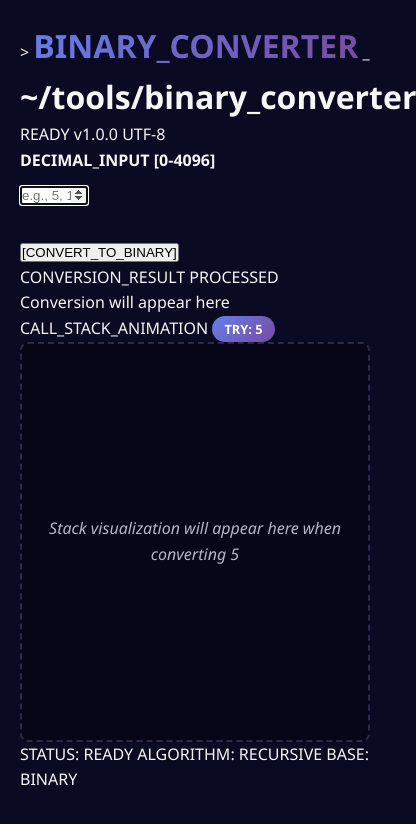
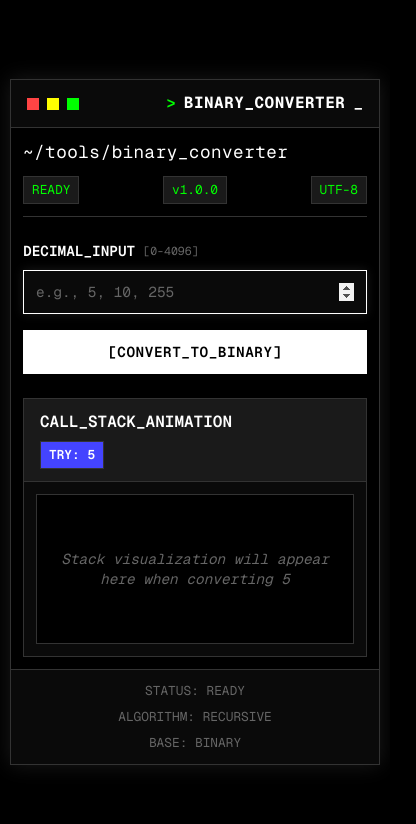
Before and after one commit to acheronx0577/JavaScript-Building-a-Decimal-to-Binary-Converter, a plain HTML site: page index.html in a window 390 px wide. Shown: the whole page, 416 px wide, since content can reach past the window. Drawn offline with nearby package versions, Linux system fonts and the light colour scheme.

Commit message:
Update styles.css

```diff
--- a/styles.css
+++ b/styles.css
@@ -1,259 +1,370 @@
-*,
-*::before,
-*::after {
-    box-sizing: border-box;
+:root {
+    --bg-primary: #000000;
+    --bg-secondary: #0a0a0a;
+    --bg-tertiary: #1a1a1a;
+    --text-primary: #ffffff;
+    --text-secondary: #cccccc;
+    --text-dim: #666666;
+    --border-primary: #333333;
+    --border-active: #ffffff;
+    --accent-success: #00ff00;
+    --accent-warning: #ffff00;
+    --accent-error: #ff4444;
+    --accent-info: #4444ff;
+    --shadow-glow: 0 0 20px rgba(255, 255, 255, 0.1);
+}
+
+* {
     margin: 0;
     padding: 0;
-}
-
-:root {
-    --dark-blue: #0a0a23;
-    --darker-blue: #060618;
-    --light-blue: #1b1b32;
-    --accent: #f1be32;
-    --accent-hover: #f8d36c;
-    --text-light: #f5f6f7;
-    --text-muted: #b5b7c8;
-    --card-bg: #16162a;
-    --success: #4ade80;
-    --border-radius: 12px;
-    --shadow: 0 8px 32px rgba(0, 0, 0, 0.3);
-    --gradient: linear-gradient(135deg, #667eea 0%, #764ba2 100%);
+    box-sizing: border-box;
 }
 
 body {
-    font-family: 'Segoe UI', system-ui, -apple-system, sans-serif;
-    font-size: 1rem;
-    line-height: 1.6;
-    color: var(--text-light);
-    background: var(--dark-blue);
+    font-family: 'Geist Mono', monospace;
+    background: var(--bg-primary);
+    color: var(--text-primary);
+    line-height: 1.4;
     min-height: 100vh;
+    display: flex;
+    align-items: center;
+    justify-content: center;
     padding: 20px;
 }
 
-.container {
-    max-width: 1200px;
-    margin: 0 auto;
+.terminal {
+    background: var(--bg-primary);
+    border: 1px solid var(--border-primary);
+    border-radius: 0px;
+    box-shadow: var(--shadow-glow);
+    max-width: 900px;
+    width: 100%;
+    overflow: hidden;
 }
 
-.header {
-    text-align: center;
-    margin-bottom: 3rem;
+.terminal-header {
+    background: var(--bg-secondary);
+    border-bottom: 1px solid var(--border-primary);
+    padding: 12px 16px;
+    display: flex;
+    align-items: center;
+    justify-content: space-between;
+}
+
+.window-controls {
+    display: flex;
+    gap: 8px;
+}
+
+.control {
+    width: 12px;
+    height: 12px;
+    border-radius: 0px;
+    display: inline-block;
+    background: var(--text-dim);
+}
+
+.control.close {
+    background: var(--accent-error);
+}
+
+.control.minimize {
+    background: var(--accent-warning);
+}
+
+.control.maximize {
+    background: var(--accent-success);
+}
+
+.title-bar {
+    display: flex;
+    align-items: center;
+    gap: 8px;
+    font-weight: 600;
+}
+
+.prompt {
+    color: var(--accent-success);
 }
 
 .title {
-    font-size: 2.5rem;
+    color: var(--text-primary);
+    letter-spacing: 0.5px;
     font-weight: 700;
-    margin-bottom: 0.5rem;
-    background: var(--gradient);
-    -webkit-background-clip: text;
-    -webkit-text-fill-color: transparent;
-    background-clip: text;
 }
 
-.title-accent {
-    color: var(--accent);
-    -webkit-text-fill-color: var(--accent);
+.cursor {
+    color: var(--text-primary);
+    animation: blink 1s infinite;
 }
 
-.subtitle {
-    color: var(--text-muted);
-    font-size: 1.1rem;
-}
+@keyframes blink {
 
-.main-content {
-    display: grid;
-    grid-template-columns: 1fr 1fr;
-    gap: 2rem;
-    align-items: start;
-}
+    0%,
+    100% {
+        opacity: 1;
+    }
 
-@media (max-width: 768px) {
-    .main-content {
-        grid-template-columns: 1fr;
+    50% {
+        opacity: 0;
     }
 }
 
-.converter-card {
-    background: var(--card-bg);
-    padding: 2rem;
-    border-radius: var(--border-radius);
-    border: 1px solid #2a2a4a;
-    box-shadow: var(--shadow);
+.terminal-body {
+    padding: 24px;
+}
+
+.app-header {
+    display: flex;
+    justify-content: space-between;
+    align-items: center;
+    margin-bottom: 24px;
+    padding-bottom: 12px;
+    border-bottom: 1px solid var(--border-primary);
+}
+
+.app-title {
+    color: var(--text-primary);
+    font-size: 1.1em;
+    font-weight: 400;
+    letter-spacing: 0.5px;
+}
+
+.status-bar {
+    display: flex;
+    gap: 12px;
+}
+
+.status-item {
+    background: var(--bg-tertiary);
+    padding: 4px 8px;
+    border-radius: 0px;
+    font-size: 0.8em;
+    color: var(--accent-success);
+    border: 1px solid var(--border-primary);
+}
+
+.input-section {
+    display: flex;
+    flex-direction: column;
+    gap: 20px;
+    margin-bottom: 24px;
 }
 
 .input-group {
-    margin-bottom: 2rem;
+    display: flex;
+    flex-direction: column;
+    gap: 8px;
 }
 
 .input-label {
-    display: block;
-    margin-bottom: 0.5rem;
-    font-weight: 600;
-    color: var(--text-light);
+    display: flex;
+    align-items: center;
+    gap: 8px;
+    font-size: 0.9em;
 }
 
-.input-wrapper {
-    display: flex;
-    gap: 0.5rem;
-    align-items: stretch;
+.label-text {
+    color: var(--text-primary);
+    font-weight: 600;
 }
 
-.number-input {
-    flex: 1;
-    padding: 0.75rem 1rem;
-    font-size: 1.1rem;
-    border: 2px solid #2a2a4a;
-    border-radius: 8px;
-    background: var(--light-blue);
-    color: var(--text-light);
+.label-desc {
+    color: var(--text-dim);
+    font-size: 0.8em;
+}
+
+.terminal-input {
+    background: var(--bg-secondary);
+    border: 1px solid var(--border-primary);
+    border-radius: 0px;
+    padding: 12px;
+    color: var(--text-primary);
+    font-family: 'Geist Mono', monospace;
+    font-size: 0.9em;
     transition: all 0.3s ease;
 }
 
-.number-input:focus {
+.terminal-input:focus {
     outline: none;
-    border-color: var(--accent);
-    box-shadow: 0 0 0 3px rgba(241, 190, 50, 0.1);
+    border-color: var(--border-active);
+    box-shadow: 0 0 10px rgba(255, 255, 255, 0.1);
 }
 
-.number-input::placeholder {
-    color: var(--text-muted);
+.terminal-input::placeholder {
+    color: var(--text-dim);
 }
 
-.convert-btn {
-    padding: 0.75rem 1.5rem;
-    background: var(--accent);
-    color: var(--dark-blue);
-    border: none;
-    border-radius: 8px;
-    font-size: 1rem;
-    font-weight: 600;
+.terminal-btn {
+    background: var(--bg-secondary);
+    border: 1px solid var(--border-primary);
+    border-radius: 0px;
+    padding: 12px 20px;
+    color: var(--text-primary);
+    font-family: 'Geist Mono', monospace;
+    font-size: 0.9em;
     cursor: pointer;
     transition: all 0.3s ease;
-    display: flex;
-    align-items: center;
-    gap: 0.5rem;
-    white-space: nowrap;
+    text-transform: uppercase;
+    letter-spacing: 0.5px;
+    font-weight: 600;
 }
 
-.convert-btn:hover {
-    background: var(--accent-hover);
-    transform: translateY(-2px);
-    box-shadow: 0 4px 12px rgba(241, 190, 50, 0.3);
+.terminal-btn:hover {
+    background: var(--bg-tertiary);
+    border-color: var(--border-active);
+    transform: translateY(-1px);
 }
 
-.convert-btn:active {
-    transform: translateY(0);
+.terminal-btn.primary {
+    background: var(--text-primary);
+    border-color: var(--text-primary);
+    color: var(--bg-primary);
 }
 
-.btn-icon {
-    font-weight: bold;
+.terminal-btn.primary:hover {
+    background: var(--text-secondary);
+    border-color: var(--text-secondary);
 }
 
-.result-section {
-    margin-top: 1.5rem;
-}
-
-.result-label {
-    display: block;
-    margin-bottom: 0.5rem;
-    font-weight: 600;
-    color: var(--text-light);
-}
-
-.result-display {
-    background: var(--light-blue);
-    border: 2px solid #2a2a4a;
-    border-radius: 8px;
-    padding: 1.5rem;
-    min-height: 80px;
-    display: flex;
-    align-items: center;
-    justify-content: center;
-    font-family: 'Monaco', 'Consolas', 'Courier New', monospace;
-    font-size: 1.5rem;
-    font-weight: 600;
-    color: var(--success);
+.output-panel {
+    background: var(--bg-secondary);
+    border: 1px solid var(--border-primary);
+    border-radius: 0px;
+    margin-bottom: 20px;
     transition: all 0.3s ease;
 }
 
-.result-display .placeholder {
-    color: var(--text-muted);
-    font-style: italic;
-    font-weight: normal;
-    font-size: 1rem;
+.output-panel:not(.hide) {
+    border-color: var(--border-active);
 }
 
-.animation-section {
-    background: var(--card-bg);
-    padding: 2rem;
-    border-radius: var(--border-radius);
-    border: 1px solid #2a2a4a;
-    box-shadow: var(--shadow);
-    height: fit-content;
+.output-header {
+    background: var(--bg-tertiary);
+    padding: 12px 16px;
+    display: flex;
+    justify-content: space-between;
+    align-items: center;
+    border-bottom: 1px solid var(--border-primary);
 }
 
-.section-header {
-    display: flex;
-    justify-content: between;
-    align-items: center;
-    margin-bottom: 1.5rem;
-    gap: 1rem;
+.output-title {
+    color: var(--text-primary);
+    font-weight: 600;
+    font-size: 1em;
 }
 
-.section-header h2 {
-    margin: 0;
-    color: var(--text-light);
-    font-size: 1.5rem;
+.output-status {
+    color: var(--accent-success);
+    font-size: 0.8em;
+    background: rgba(0, 255, 0, 0.1);
+    padding: 4px 8px;
+    border-radius: 0px;
+}
+
+.output-content {
+    padding: 20px;
+    font-size: 0.95em;
+    line-height: 1.6;
+}
+
+.result-content {
+    font-family: 'Geist Mono', monospace;
+}
+
+.binary-result {
+    color: var(--accent-success);
+    font-weight: 600;
+    font-size: 1.2em;
+    letter-spacing: 1px;
+}
+
+.placeholder {
+    color: var(--text-dim);
+    font-style: italic;
+}
+
+.info-panel {
+    background: var(--bg-secondary);
+    border: 1px solid var(--border-primary);
+    border-radius: 0px;
+}
+
+.info-header {
+    background: var(--bg-tertiary);
+    padding: 12px 16px;
+    border-bottom: 1px solid var(--border-primary);
+    display: flex;
+    justify-content: space-between;
+    align-items: center;
+}
+
+.info-title {
+    color: var(--text-primary);
+    font-weight: 600;
+    font-size: 1em;
 }
 
 .info-badge {
-    background: var(--gradient);
-    color: white;
-    padding: 0.25rem 0.75rem;
-    border-radius: 20px;
-    font-size: 0.8rem;
+    background: var(--accent-info);
+    color: var(--text-primary);
+    padding: 4px 8px;
+    border-radius: 0px;
+    font-size: 0.8em;
     font-weight: 600;
+    border: 1px solid var(--border-primary);
+}
+
+.info-content {
+    padding: 16px;
 }
 
 .animation-window {
-    background: var(--darker-blue);
-    border: 2px dashed #2a2a4a;
-    border-radius: 8px;
-    padding: 1.5rem;
-    min-height: 400px;
+    background: var(--bg-primary);
+    border: 1px solid var(--border-primary);
+    border-radius: 0px;
+    padding: 16px;
+    min-height: 200px;
     display: flex;
     flex-direction: column-reverse;
-    gap: 1rem;
-    transition: all 0.3s ease;
+    gap: 8px;
+    font-family: 'Geist Mono', monospace;
 }
 
 .animation-placeholder {
-    color: var(--text-muted);
+    color: var(--text-dim);
     text-align: center;
     font-style: italic;
     margin: auto;
+    font-size: 0.9em;
 }
 
 .animation-frame {
-    background: linear-gradient(135deg, #667eea 0%, #764ba2 100%);
-    color: white;
-    padding: 1rem 1.5rem;
-    border-radius: 8px;
-    font-family: 'Monaco', 'Consolas', monospace;
-    font-size: 0.9rem;
-    font-weight: 600;
-    text-align: center;
-    border: 2px solid rgba(255, 255, 255, 0.1);
-    box-shadow: 0 4px 12px rgba(0, 0, 0, 0.2);
+    background: var(--bg-tertiary);
+    color: var(--text-primary);
+    padding: 12px 16px;
+    border-radius: 0px;
+    font-family: 'Geist Mono', monospace;
+    font-size: 0.85em;
+    font-weight: 500;
+    border: 1px solid var(--border-primary);
+    border-left: 3px solid var(--accent-info);
     transition: all 0.3s ease;
-    animation: slideIn 0.5s ease-out;
+    animation: slideIn 0.3s ease-out;
+}
+
+.animation-frame.base-case {
+    border-left-color: var(--accent-warning);
+}
+
+.animation-frame.returning {
+    border-left-color: var(--accent-success);
 }
 
 @keyframes slideIn {
     from {
         opacity: 0;
-        transform: translateY(20px);
+        transform: translateY(10px);
     }
 
     to {
@@ -262,31 +373,115 @@ body {
     }
 }
 
-.animation-frame:hover {
-    transform: translateY(-2px);
-    box-shadow: 0 6px 20px rgba(0, 0, 0, 0.3);
+.terminal-footer {
+    background: var(--bg-secondary);
+    border-top: 1px solid var(--border-primary);
+    padding: 12px 16px;
 }
 
-/* Responsive improvements */
-@media (max-width: 480px) {
-    .container {
+.footer-stats {
+    display: flex;
+    justify-content: space-between;
+    font-size: 0.8em;
+    color: var(--text-dim);
+}
+
+.stat {
+    font-family: 'Geist Mono', monospace;
+}
+
+.hide {
+    display: none;
+}
+
+/* Processing states */
+.processing {
+    color: var(--accent-warning);
+}
+
+.error {
+    color: var(--accent-error);
+}
+
+.success {
+    color: var(--accent-success);
+}
+
+/* Scrollbar Styling */
+::-webkit-scrollbar {
+    width: 8px;
+}
+
+::-webkit-scrollbar-track {
+    background: var(--bg-secondary);
+}
+
+::-webkit-scrollbar-thumb {
+    background: var(--text-dim);
+    border-radius: 0px;
+}
+
+::-webkit-scrollbar-thumb:hover {
+    background: var(--text-secondary);
+}
+
+/* Responsive Design */
+@media (max-width: 768px) {
+    body {
         padding: 10px;
     }
 
-    .title {
-        font-size: 2rem;
+    .terminal-body {
+        padding: 16px;
     }
 
-    .converter-card,
-    .animation-section {
-        padding: 1.5rem;
+    .app-header {
+        flex-direction: column;
+        gap: 12px;
+        align-items: flex-start;
     }
 
-    .input-wrapper {
-        flex-direction: column;
+    .status-bar {
+        width: 100%;
+        justify-content: space-between;
     }
 
-    .convert-btn {
-        justify-content: center;
+    .footer-stats {
+        flex-direction: column;
+        gap: 8px;
+        align-items: center;
+    }
+
+    .info-header {
+        flex-direction: column;
+        gap: 8px;
+        align-items: flex-start;
+    }
+
+    .animation-window {
+        min-height: 150px;
     }
 }
+
+@media (max-width: 480px) {
+    .terminal-body {
+        padding: 12px;
+    }
+
+    .input-section {
+        gap: 16px;
+    }
+
+    .output-content {
+        padding: 16px;
+    }
+
+    .info-content {
+        padding: 12px;
+    }
+
+    .animation-frame {
+        padding: 10px 12px;
+        font-size: 0.8em;
+    }
+}
```
